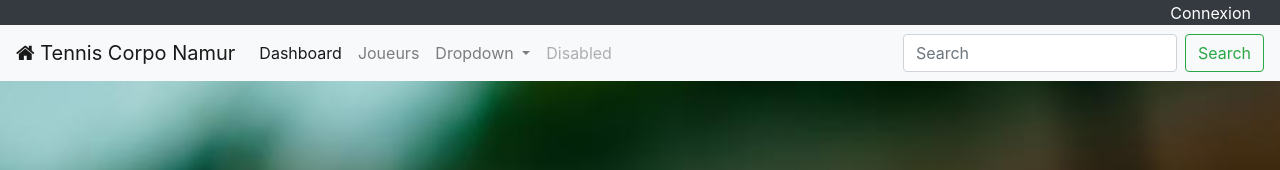
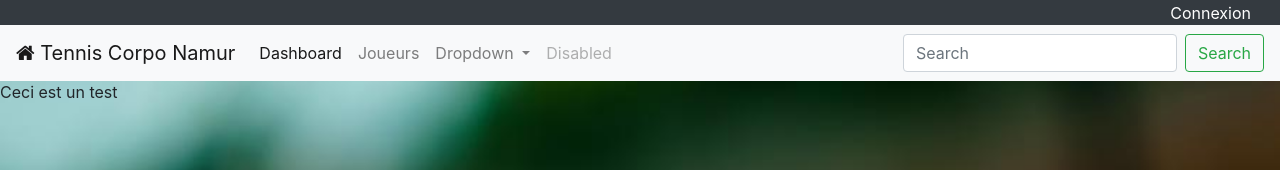
Before and after one commit to fabricecalay/whist-app, an Angular app: page /home in a window 1280 px wide. Shown: the top 170 px of the page. Built offline with nearby package versions, Linux system fonts and the light colour scheme.

Commit message:
home page

```diff
--- a/src/app/home/home.component.html
+++ b/src/app/home/home.component.html
@@ -1,3 +1,6 @@
 <div>
+  <span style="position:absolute;z-index:1">
+    Ceci est un test
+  </span>
   <img src="/assets/images/tennis.jpg" style="width:100%;" />
 </div>
```
